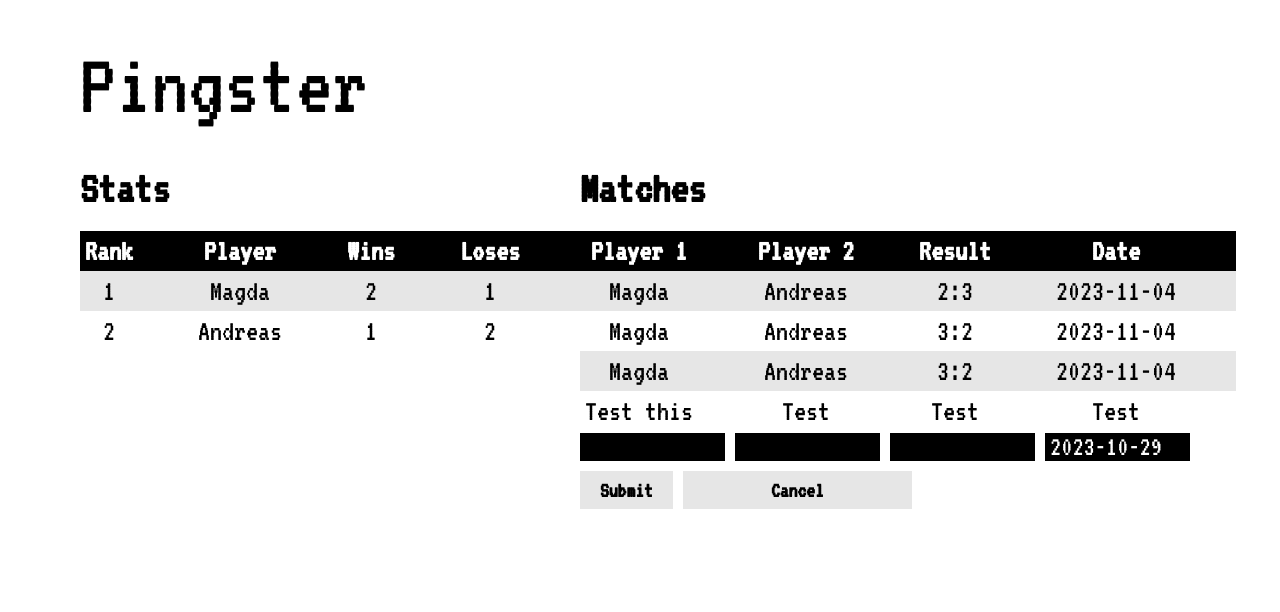
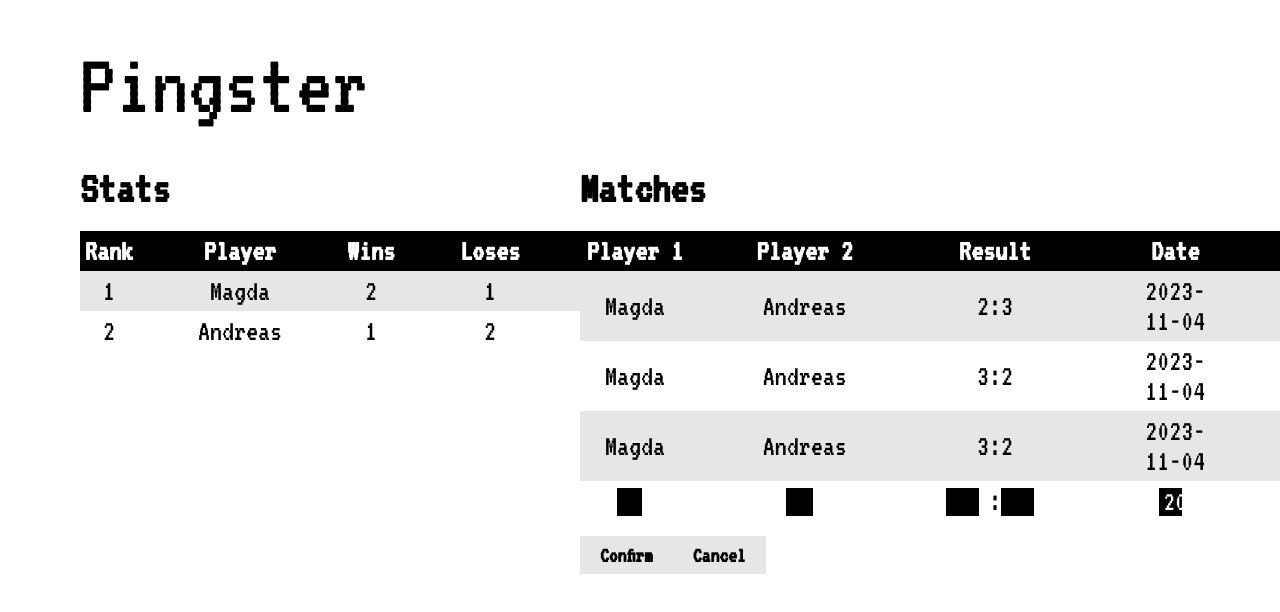
Before and after one commit to andreaskoj/pingster, a React (Create React App) app: page / in a window 1280 px wide. Both pictures are taken after a click on the button "Add". Shown: the top 612 px of the page. Built offline with nearby package versions, Linux system fonts and the light colour scheme.

Commit message:
rework the text inputs to part of the table

```diff
--- a/src/matches/Matches.js
+++ b/src/matches/Matches.js
@@ -5,10 +5,37 @@ export default function Matches({ data, setData }) {
 
     const [showForm, setShowForm] = React.useState(false);
     const [showAddButton, setShowAddButton] = React.useState(true);
+    const [showCancelButton, setShowCancelButton] = React.useState(false);
+    const [showConfirmButton, setConfirmButton] = React.useState(false);
 
-    const handleClick = () => {
+    const handleAddClick = () => {
         setShowAddButton(false)
+        setShowCancelButton(true)
+        setConfirmButton(true)
         setShowForm(true)
+    }
+
+    const handleCancelClick = () => {
+        setShowAddButton(true)
+        setShowCancelButton(false)
+        setConfirmButton(false)
+        setShowForm(false)
+    }
+
+    const handleConfirmClick = () => {
+        setShowAddButton(true)
+        setShowCancelButton(false)
+        setConfirmButton(false)
+        setShowForm(false)
+    }
+
+    const getTodaysDate = () => {
+        const currentDate = new Date();
+        const year = currentDate.getFullYear();
+        const month = String(currentDate.getMonth() + 1).padStart(2, '0');
+        const day = String(currentDate.getDate()).padStart(2, '0');
+
+        return `${year}-${month}-${day}`;
     }
 
     return (
@@ -34,76 +61,81 @@ export default function Matches({ data, setData }) {
                             </tr>
                         ))}
                         {showForm && <tr key="100">
-                            <td>Test this </td>
-                            <td>Test</td>
-                            <td>Test</td>
-                            <td>Test</td>
-                            </tr>}
+                            <td><input type='Text' name="Player1" /></td>
+                            <td><input type='Text' name="Player2" /></td>
+                            <td>
+                                <input type='Text' name="ScorePlayer1" />:
+                                <input type='Text' name="ScorePlayer2" />
+                            </td>
+                            <td><input type='Text' name="Date" value={getTodaysDate()} /></td>
+                        </tr>}
                     </tbody>
                 </table>
-                {showAddButton && <button onClick={handleClick}>Add</button>}
-                {showForm && <Form setShowForm={setShowForm} setShowAddButton={setShowAddButton} setData={setData} data={data} />}
+                {showAddButton && <button onClick={handleAddClick}>Add</button>}
+                {showConfirmButton && <button onClick={handleConfirmClick}>Confirm</button>}
+                {showCancelButton && <button onClick={handleCancelClick}>Cancel</button>}
+                {/* {showForm && <Form setShowForm={setShowForm} setShowAddButton={setShowAddButton} setData={setData} data={data} />} */}
             </div>
         </div>
     )
 }
 
-const Form = ({ setShowForm, setShowAddButton, setData, data }) => {
+// const Form = ({ setShowForm, setShowAddButton, setData, data }) => {
 
-    const handleCancelClick = () => {
-        setShowForm(false);
-        setShowAddButton(true)
-    }
+//     const handleCancelClick = () => {
+//         setShowForm(false);
+//         setShowAddButton(true)
+//     }
 
-    const handleSubmitForm = (e) => {
-        e.preventDefault();
+//     const handleSubmitForm = (e) => {
+//         e.preventDefault();
 
-        const form = new FormData(e.target);
-        const formArray = [...form.entries()]
+//         const form = new FormData(e.target);
+//         const formArray = [...form.entries()]
 
-        const match = {
-            "Player1":
-            {
-                "Name": formArray[0][1],
-                "Score": formArray[2][1].charAt(0),
-            },
-            "Player2":
-            {
-                "Name": formArray[1][1],
-                "Score": formArray[2][1].charAt(2),
-            },
-            "Date": formArray[3][1]
-        };
+//         const match = {
+//             "Player1":
+//             {
+//                 "Name": formArray[0][1],
+//                 "Score": formArray[2][1].charAt(0),
+//             },
+//             "Player2":
+//             {
+//                 "Name": formArray[1][1],
+//                 "Score": formArray[2][1].charAt(2),
+//             },
+//             "Date": formArray[3][1]
+//         };
 
-        setData([...data, match])
+//         setData([...data, match])
 
-        setShowForm(false)
-        setShowAddButton(true)
-    }
+//         setShowForm(false)
+//         setShowAddButton(true)
+//     }
 
-    return (
-        <div className='matchInputWrapper'>
-            <form onSubmit={handleSubmitForm}>
-                <div className='textInputContainer'>
-                    <input type="text" name="Player1" />
-                    <input type="text" name="Player2" />
-                    <input type="text" name="Score" />
-                    <input type="text" value={GetTodaysDate()} name="Date" />
-                </div>
-                <div className='buttonInputContainer'>
-                    <input type="submit" value="Submit" />
-                    <input type="cancel" onClick={handleCancelClick} value="Cancel" />
-                </div>
-            </form>
-        </div>
-    );
+//     return (
+//         <div className='matchInputWrapper'>
+//             <form onSubmit={handleSubmitForm}>
+//                 <div className='textInputContainer'>
+//                     <input type="text" name="Player1" />
+//                     <input type="text" name="Player2" />
+//                     <input type="text" name="Score" />
+//                     <input type="text" value={GetTodaysDate()} name="Date" />
+//                 </div>
+//                 <div className='buttonInputContainer'>
+//                     <input type="submit" value="Submit" />
+//                     <input type="cancel" onClick={handleCancelClick} value="Cancel" />
+//                 </div>
+//             </form>
+//         </div>
+//     );
 
-    function GetTodaysDate() {
-        const currentDate = new Date();
-        const year = currentDate.getFullYear();
-        const month = String(currentDate.getMonth() + 1).padStart(2, '0');
-        const day = String(currentDate.getDate()).padStart(2, '0');
+//     function GetTodaysDate() {
+//         const currentDate = new Date();
+//         const year = currentDate.getFullYear();
+//         const month = String(currentDate.getMonth() + 1).padStart(2, '0');
+//         const day = String(currentDate.getDate()).padStart(2, '0');
 
-        return `${year}-${month}-${day}`;
-    }
-};
+//         return `${year}-${month}-${day}`;
+//     }
+// };
```
